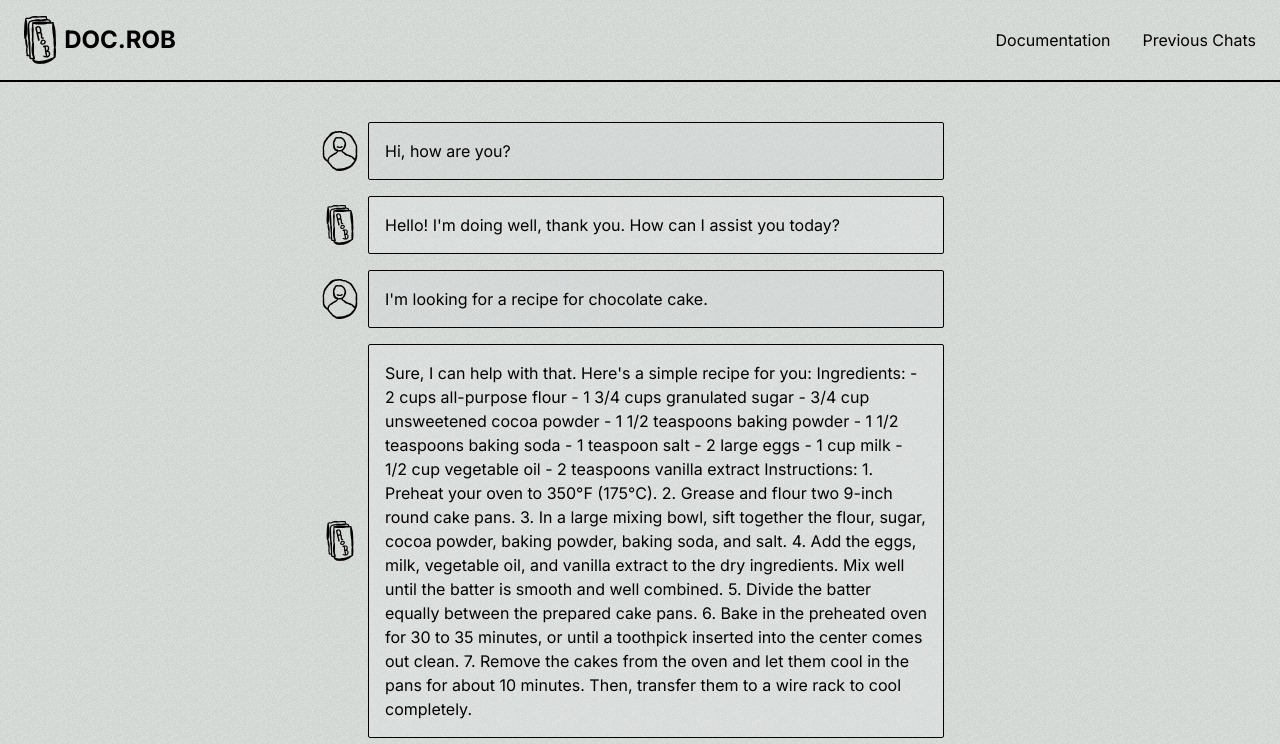
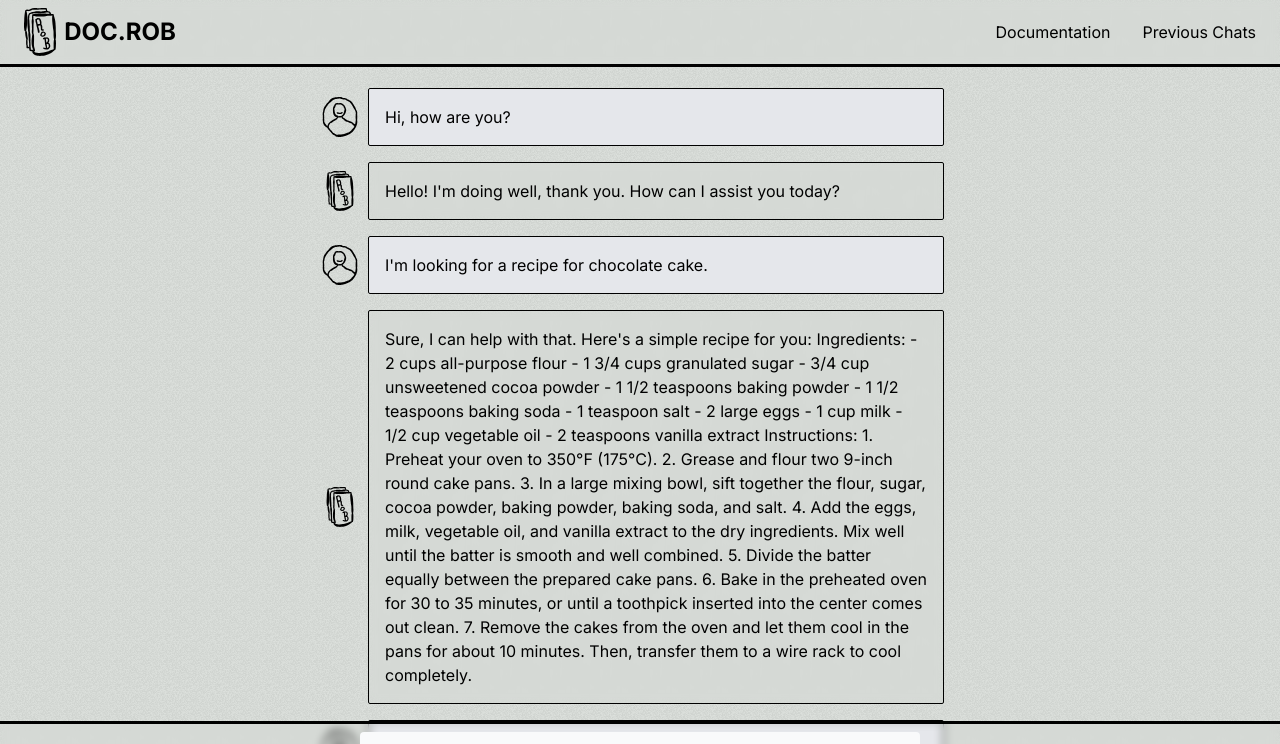
Before and after one commit to philkoerber/docrob, a Next.js app: page / in a window 1280 px wide. Shown: the top 744 px of the page. Built offline with nearby package versions, Linux system fonts and the light colour scheme.

Commit message:
style and add footer

```diff
--- a/app/Chat.jsx
+++ b/app/Chat.jsx
@@ -18,8 +18,8 @@ const Chat = () => {
             alt={chat.sender}
           />
           <div
-            className={`border border-black rounded-sm w-[90%] p-4 bg-opacity-30 ${
-              chat.sender === 'user' ? 'bg-gray-300' : 'bg-gray-200'
+            className={`border border-black rounded-sm w-[90%] p-4 backdrop-blur-sm bg-opacity-100 ${
+              chat.sender === 'user' ? 'bg-gray-200' : 'bg-transparent'
             }`}
           >
             {chat.message}
--- /dev/null
+++ b/app/Footer.jsx
@@ -0,0 +1,17 @@
+import React from 'react';
+
+const Footer = () => {
+  return (
+    <footer className="backdrop-blur-sm border-t-[3px] border-black fixed bottom-0 right-0 left-0 z-10 p-2">
+      <div className="flex justify-center items-center">
+        <textarea
+          id="text_input"
+          className="bg-gray-50 border-gray-300 text-gray-900 text-sm rounded block w-full max-w-[560px] p-2.5 resize-y overflow-auto"
+          placeholder="Don't be shy! Send something!"
+        ></textarea>
+      </div>
+    </footer>
+  );
+};
+
+export default Footer;
--- a/app/Header.jsx
+++ b/app/Header.jsx
@@ -2,8 +2,8 @@ import React from 'react';
 
 const Header = () => {
   return (
-    <header className="bg-transparent border-b-2 border-black">
-      <div className="container mx-auto flex items-center justify-between py-4 px-6">
+    <header className="backdrop-blur-sm border-b-[3px] border-black fixed top-0 right-0 left-0 z-10">
+      <div className="container mx-auto flex items-center justify-between py-2 px-6">
         <div className="flex items-center">
           <img src="docrob.svg" alt="Logo" className="h-12 mr-2" />
           <a href="#" className="text-2xl font-bold text-black hover:text-gray-100">DOC.ROB</a>
--- a/app/layout.js
+++ b/app/layout.js
@@ -1,3 +1,4 @@
+import Footer from './Footer'
 import Header from './Header'
 import './globals.css'
 import { Inter } from 'next/font/google'
@@ -16,10 +17,10 @@ export default function RootLayout({ children }) {
       <body
         className={inter.className}>
         <Header />
-        <div className='mx-auto max-w-[720px]'>
+        <div className='mx-auto max-w-[720px] my-12'>
           {children}
         </div>
-
+        <Footer/>
       </body>
     </html>
   )
```
